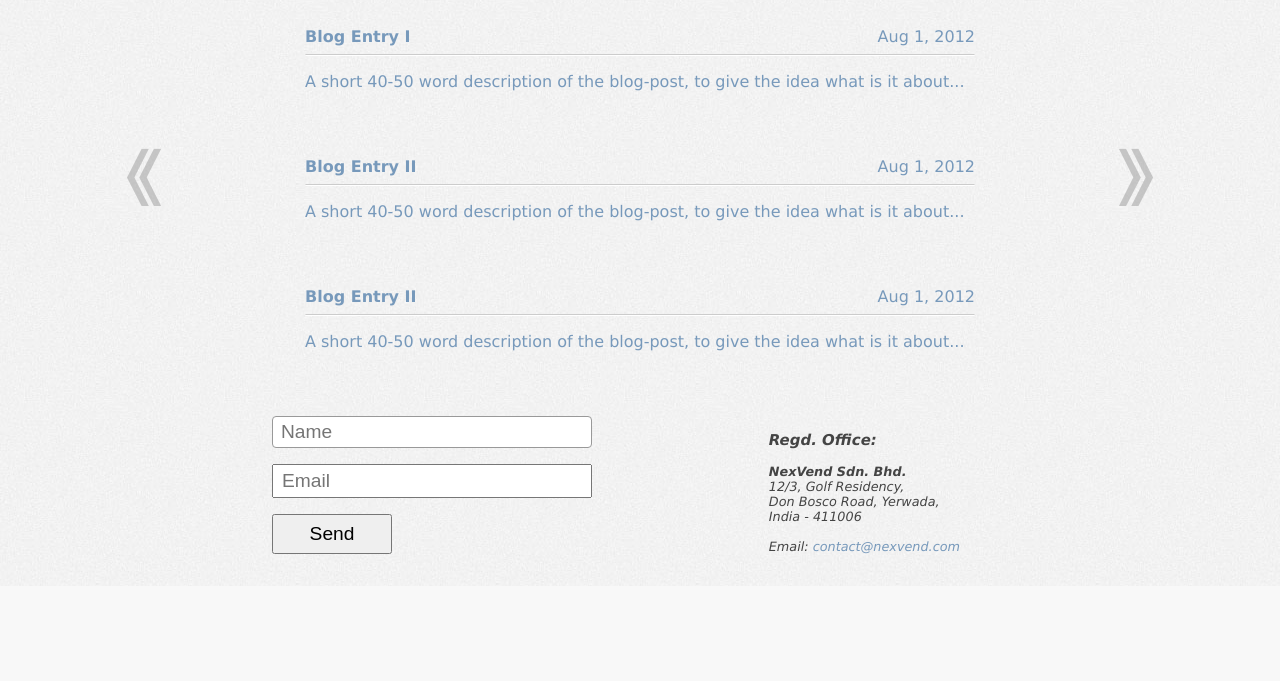
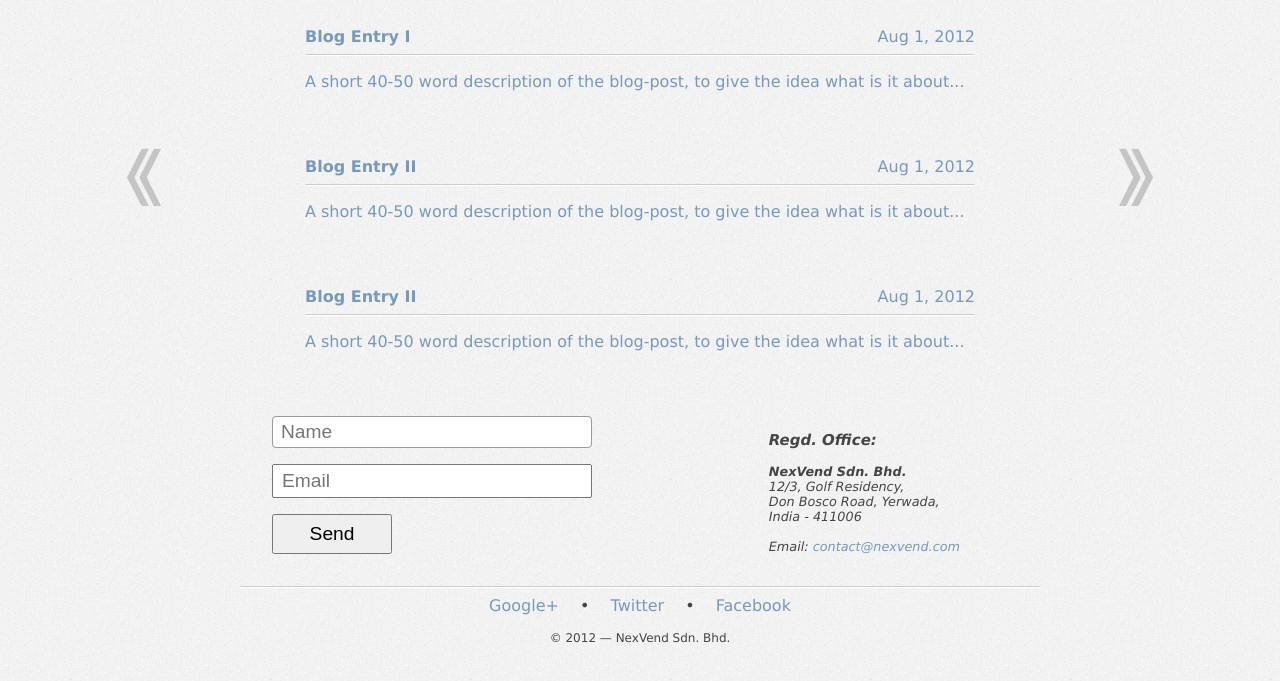
Before and after one commit to NexVend/NexVend, a plain HTML site: page index.html in a window 1280 px wide. Shown: the part 261-942 px from the top of the page. Before the commit the page ends 847 px from the top, so only its background shows below. Drawn offline with nearby package versions, Linux system fonts and the light colour scheme.

Commit message:
Footer contents & styles implemented

```diff
--- a/index.html
+++ b/index.html
@@ -113,6 +113,16 @@
 		</article>
 	<section>
 
+	<footer>
+		<hr />
+		<a href="https://plus.google.com/#" title="Add us on Google Plus">Google+</a>
+		‌•
+		<a href="https://twitter.com/NexVend" title="Follow us on Twitter">Twitter</a>
+		‌•
+		<a href="https://www.facebook.com/pages/#" title="Find us on Facebook">Facebook</a>
+		<div id="copyright">© 2012 &mdash; NexVend Sdn. Bhd.</div>
+	</footer>
+
 	<!-- Lazy Loadable JS -->
 	<script src='slider/nivo.js'></script>
 	<script>
--- a/style.css
+++ b/style.css
@@ -48,6 +48,10 @@ input {
 	margin:				auto;
 	padding:			4px 8px;
 	font-size:			1.2em;
+}
+hr {
+	border:				1px solid;
+	border-color:		#ccc transparent #fff;
 }
 
 /* ======= Imports ======= */
@@ -100,6 +104,11 @@ input[type="submit"] {
 	width:				120px;
 	height:				40px;
 }
+footer {
+	margin:				2rem auto 4rem;
+	text-align:			center;
+}
+footer a { margin: auto 1rem; }
 
 /* ===== ID & Class ===== */
 #portal {
@@ -123,6 +132,10 @@ input[type="submit"] {
 	font-family:		'Exo';
 	display:			inline-block;
 	text-shadow:		0 1px 1px #000;
+}
+#copyright {
+	margin:				1rem auto;
+	font-size:			0.75rem;
 }
 .navigator {
 	width:				160px;
@@ -155,10 +168,6 @@ input[type="submit"] {
 	margin:				auto;
 	display:			inline-block;
 }
-.blog > hr {
-	border:				1px solid;
-	border-color:		#ccc transparent #fff;
-}
 .fade {
 	-webkit-transition:	all 200ms ease;
 	-moz-transition:	all 200ms ease;
```
